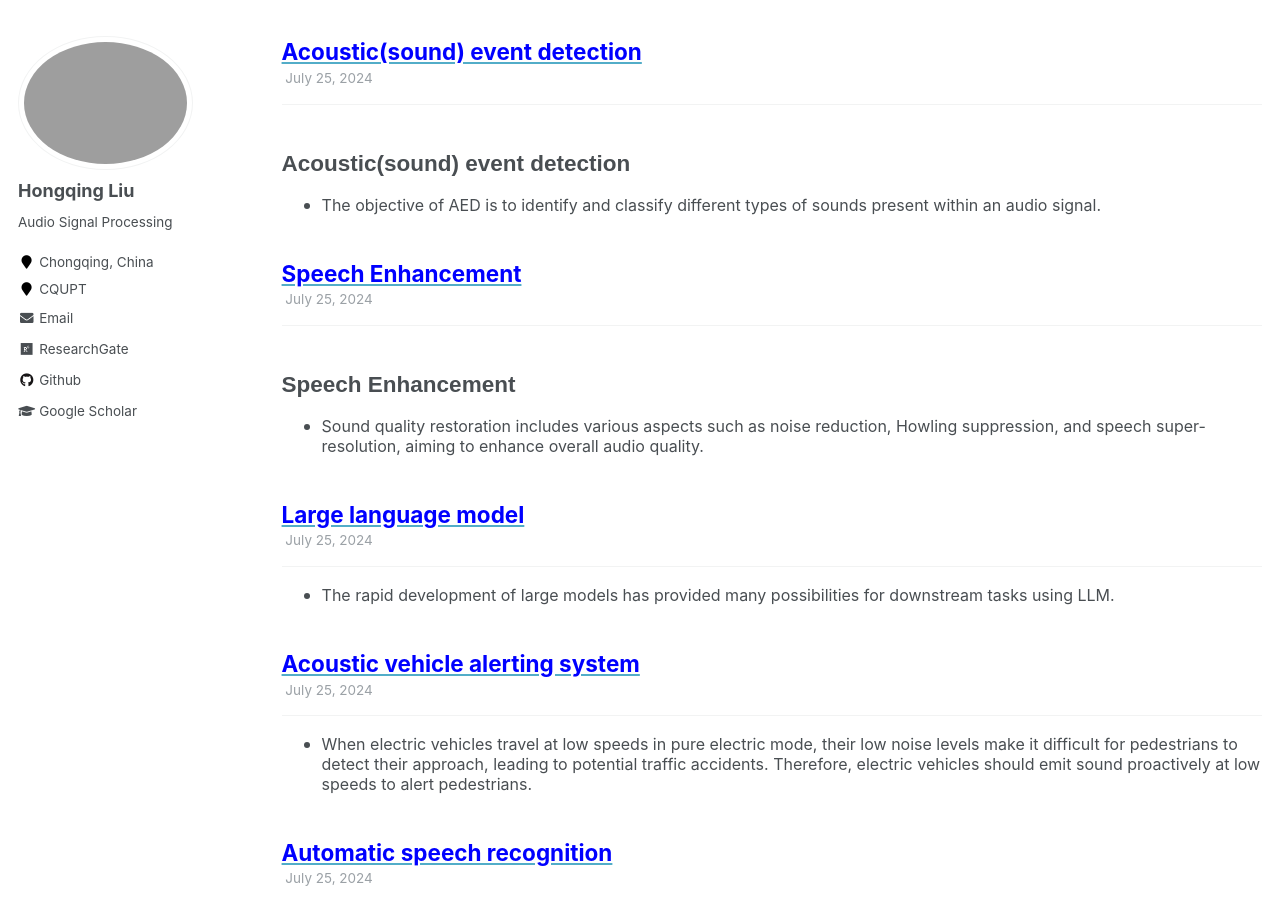
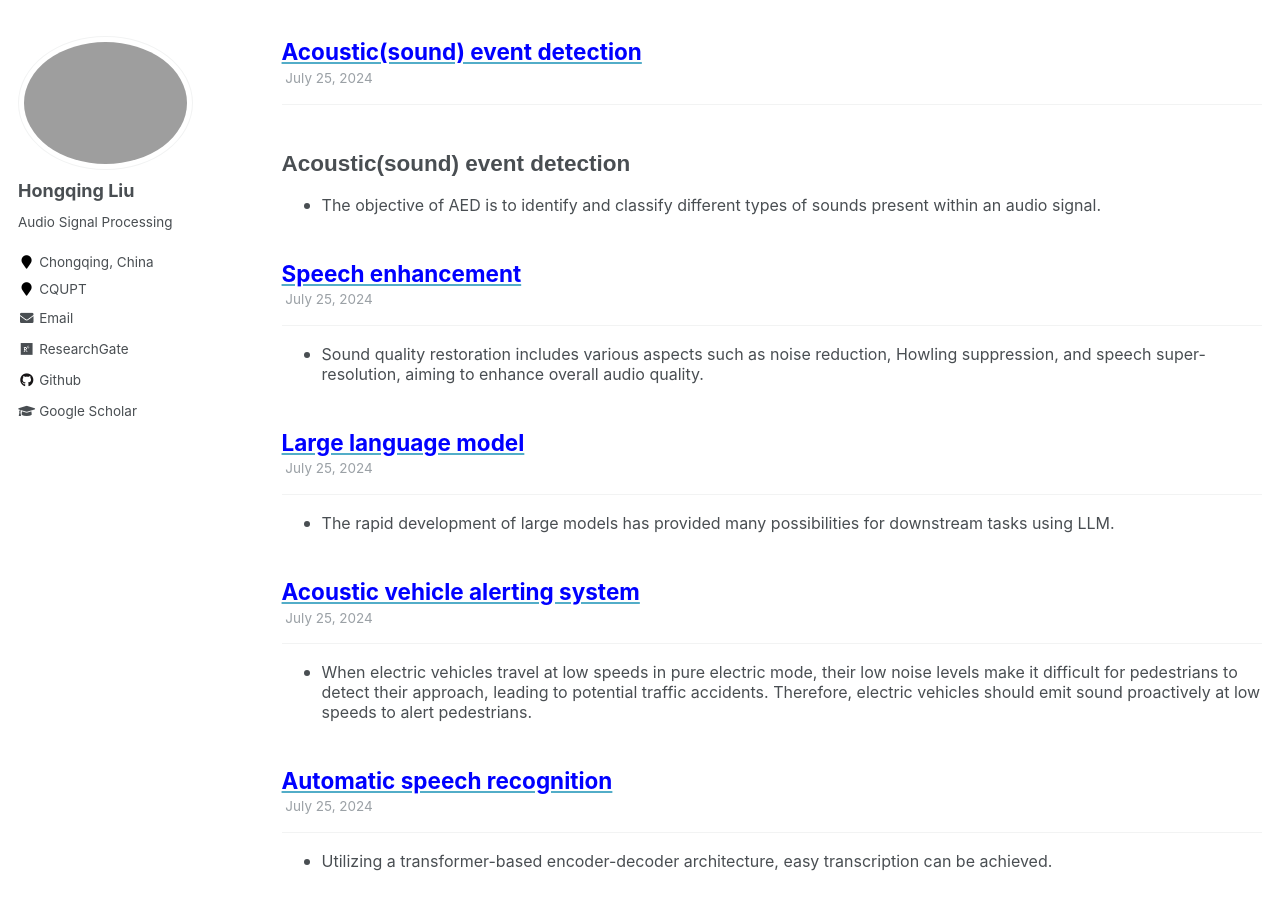
Before and after one commit to hong-qing-liu/english-hong-qing-liu.github.io, a Jekyll site: the page built from _pages/directions.html, in a window 1280 px wide and 900 px high, scrolled down 849 px. Built offline with Jekyll 4.4.1, drawn with Linux system fonts in a browser that asks for light colours.

Commit message:
Update SE.md

```diff
--- a/_talks/SE.md
+++ b/_talks/SE.md
@@ -1,12 +1,11 @@
 ---
-title: "<span style=\"color: blue;\">Speech Enhancement</span>"
+title: "<span style=\"color: blue; text-decoration: none;\"> Speech enhancement </span>"
 collection: talks
 type: "Talk"
 permalink: /talks/SE
 ---
 
 ---
-## Speech Enhancement
 - <font size=3> Sound quality restoration includes various aspects such as noise reduction, Howling suppression, and speech super-resolution, aiming to enhance overall audio quality.</font>
 
 
```
